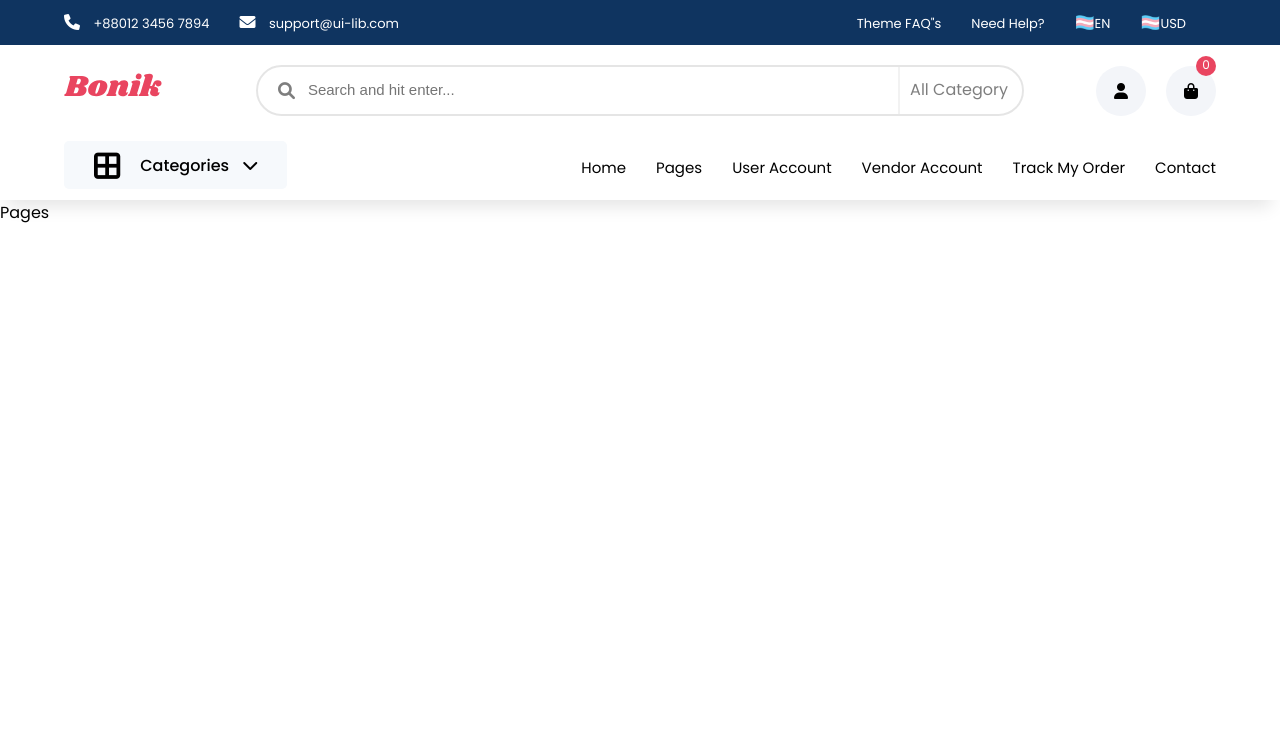
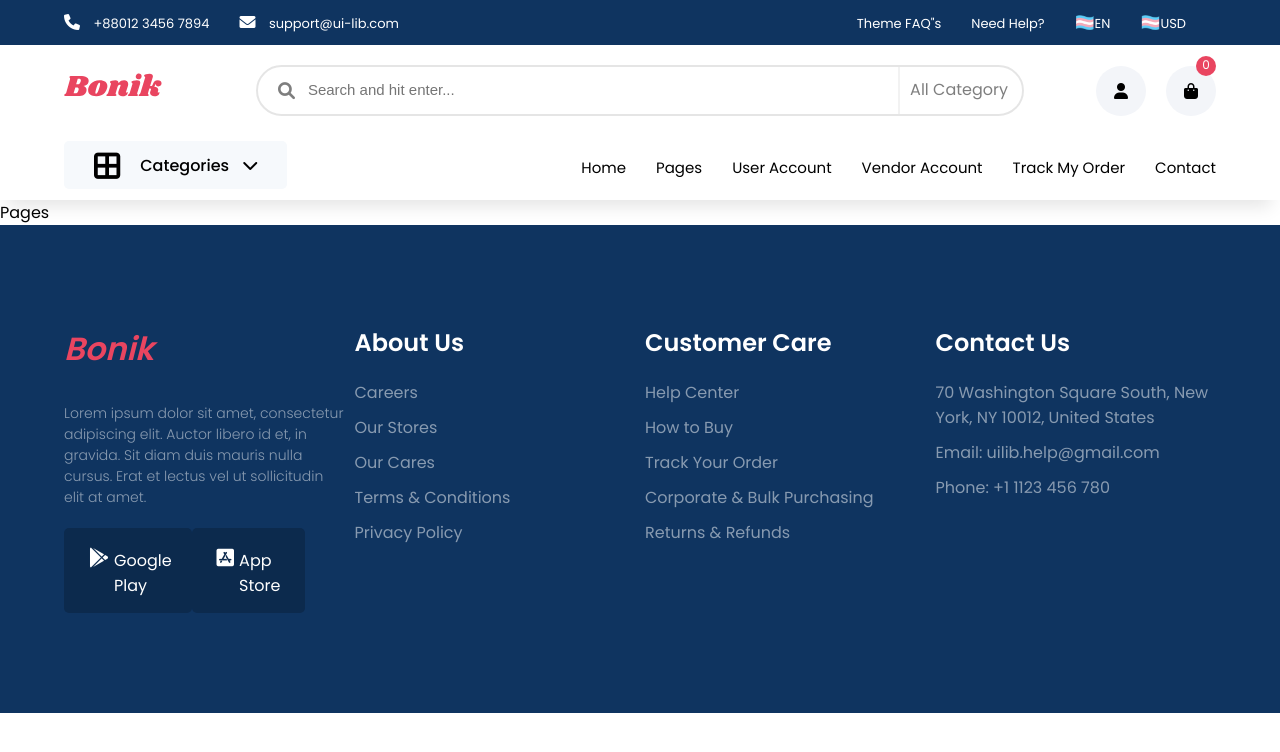
Before and after one commit to hiep1997xz/shopping-ecommer, a React (Create React App) app: page / in a window 1280 px wide. Shown: the top 752 px of the page. Built offline with nearby package versions, Linux system fonts and the light colour scheme.

Commit message:
feature/footer

```diff
--- a/src/App.js
+++ b/src/App.js
@@ -1,6 +1,7 @@
 import React from 'react';
 import { BrowserRouter as Router, Switch, Route } from "react-router-dom"
 import './App.css';
+import Footer from './common/footer/Footer';
 import Header from './common/header/Header';
 import Pages from './pages/Pages';
 
@@ -14,6 +15,7 @@
           <Pages />
         </Route>
       </Switch>
+      <Footer />
     </Router>
     </>
   );
--- /dev/null
+++ b/src/common/footer/Footer.css
@@ -0,0 +1,40 @@
+footer {
+  background-color: #0f3460;
+  padding: 100px 0;
+  color: #fff;
+}
+footer h1 {
+  margin-bottom: 30px;
+  color: #e94560;
+  font-weight: 800;
+  font-style: italic;
+}
+footer .img {
+  background-color: #0c2a4d;
+  padding: 15px 20px;
+  border-radius: 5px;
+}
+footer .img i {
+  font-size: 20px;
+  margin: 5px;
+}
+footer .img span {
+  margin-top: 5px;
+}
+footer p {
+  font-size: 14px;
+  font-weight: 300;
+  opacity: 0.5;
+  margin-bottom: 20px;
+}
+footer h2 {
+  margin-bottom: 20px;
+}
+footer li {
+  margin-bottom: 10px;
+  opacity: 0.5;
+}
+
+.marginLeft{
+  margin-right: 40px;
+}
--- /dev/null
+++ b/src/common/footer/Footer.jsx
@@ -0,0 +1,58 @@
+import React from "react"
+import "./Footer.css"
+
+const Footer = () => {
+  return (
+    <>
+      <footer>
+        <div className='container grid2'>
+          <div className='box'>
+            <h1>Bonik</h1>
+            <p>Lorem ipsum dolor sit amet, consectetur adipiscing elit. Auctor libero id et, in gravida. Sit diam duis mauris nulla cursus. Erat et lectus vel ut sollicitudin elit at amet.</p>
+            <div className='icon d_flex'>
+              <div className='img d_flex'>
+                <i class='fa-brands fa-google-play'></i>
+                <span>Google Play</span>
+              </div>
+              <div className='img d_flex marginLeft'>
+                <i class='fa-brands fa-app-store-ios'></i>
+                <span>App Store</span>
+              </div>
+            </div>
+          </div>
+
+          <div className='box'>
+            <h2>About Us</h2>
+            <ul>
+              <li>Careers</li>
+              <li>Our Stores</li>
+              <li>Our Cares</li>
+              <li>Terms & Conditions</li>
+              <li>Privacy Policy</li>
+            </ul>
+          </div>
+          <div className='box'>
+            <h2>Customer Care</h2>
+            <ul>
+              <li>Help Center </li>
+              <li>How to Buy </li>
+              <li>Track Your Order </li>
+              <li>Corporate & Bulk Purchasing </li>
+              <li>Returns & Refunds </li>
+            </ul>
+          </div>
+          <div className='box'>
+            <h2>Contact Us</h2>
+            <ul>
+              <li>70 Washington Square South, New York, NY 10012, United States </li>
+              <li>Email: uilib.help@gmail.com</li>
+              <li>Phone: +1 1123 456 780</li>
+            </ul>
+          </div>
+        </div>
+      </footer>
+    </>
+  )
+}
+
+export default Footer
```
